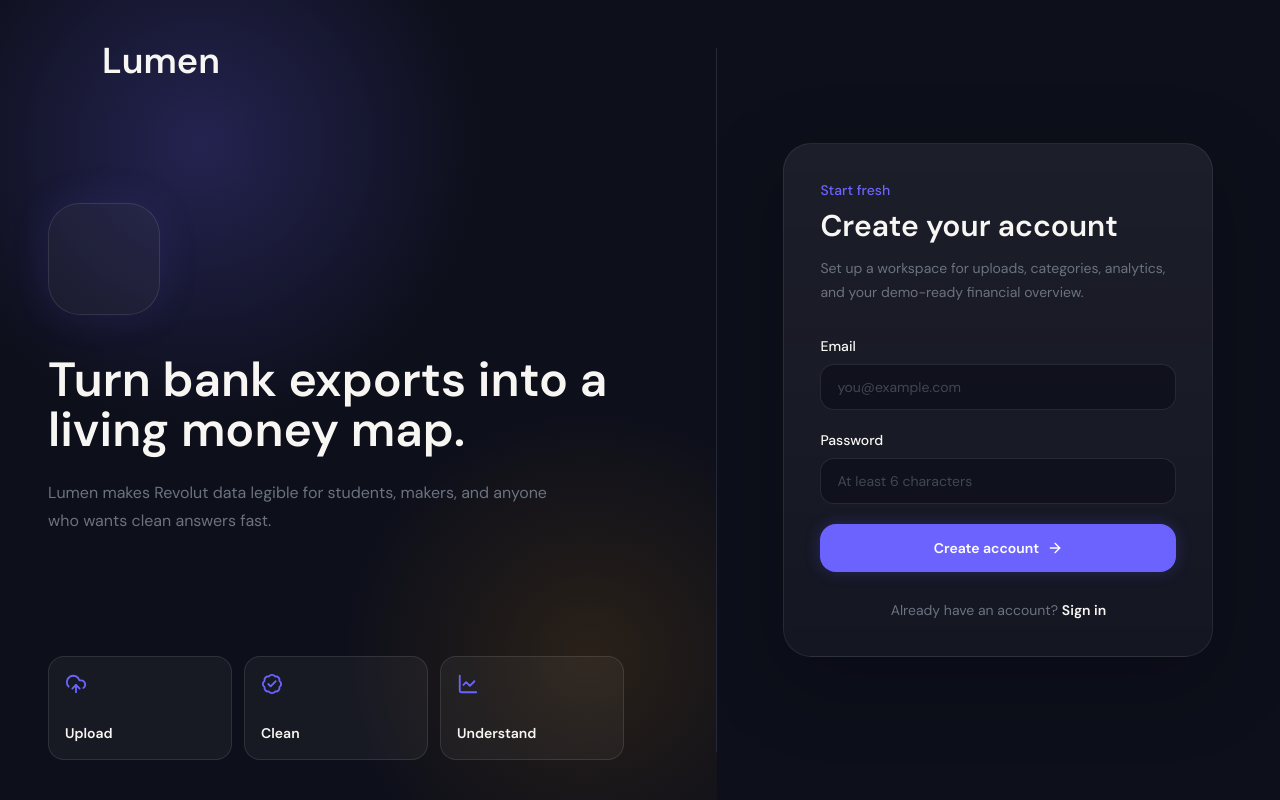
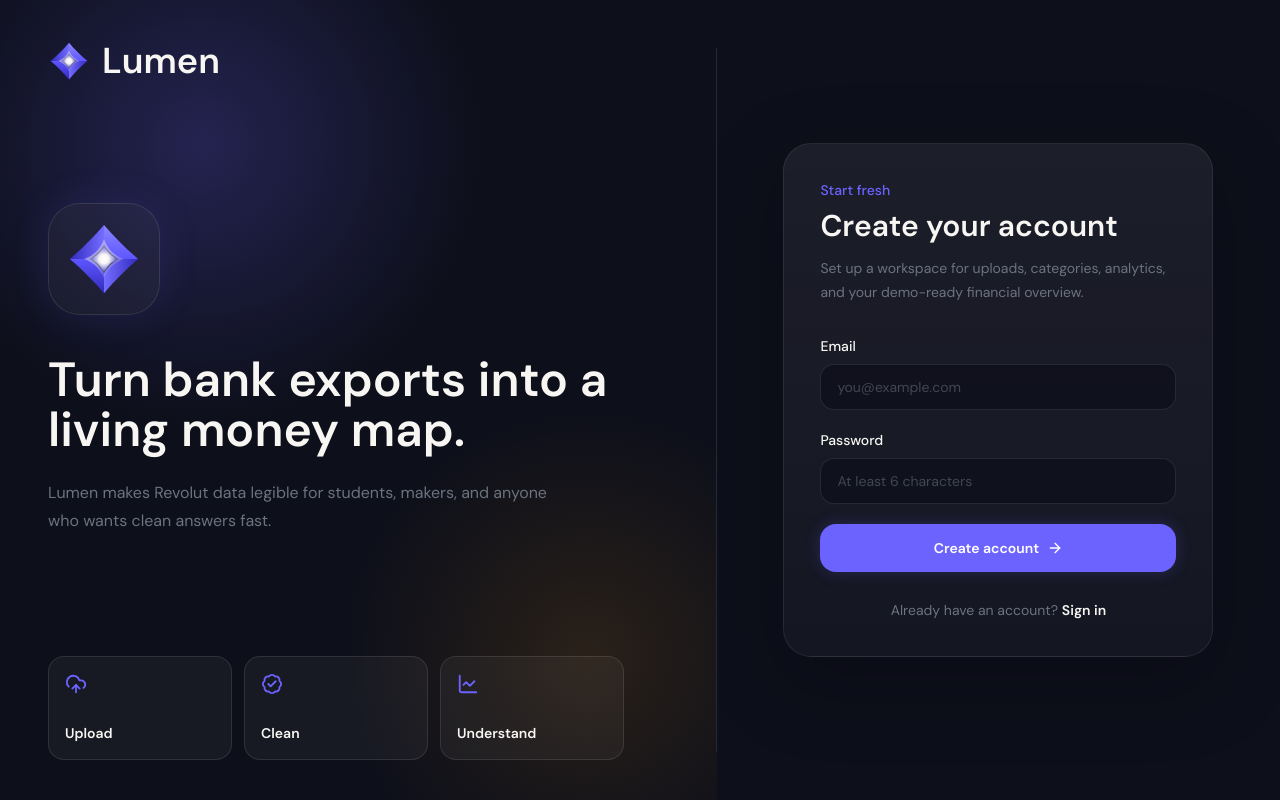
Before and after one commit to andrejbosnjakk/Lumen-Financial, a Next.js app in the folder lumen/: page /signup in a window 1280 px wide. Built offline with nearby package versions, Linux system fonts and the light colour scheme.

Commit message:
Fix logo SVG rendering

```diff
--- a/lumen/components/Logo.tsx
+++ b/lumen/components/Logo.tsx
@@ -1,18 +1,9 @@
-import { useId } from 'react'
-
 interface StarProps {
   size?: number
   className?: string
 }
 
 export function LumenStar({ size = 32, className }: StarProps) {
-  const id = useId().replace(/:/g, '')
-  const top = `lumen-top-${id}`
-  const side = `lumen-side-${id}`
-  const rim = `lumen-rim-${id}`
-  const core = `lumen-core-${id}`
-  const glow = `lumen-glow-${id}`
-
   return (
     <svg
       width={size}
@@ -20,50 +11,40 @@ export function LumenStar({ size = 32, className }: StarProps) {
       viewBox="0 0 64 64"
       fill="none"
       xmlns="http://www.w3.org/2000/svg"
-      className={className}
+      className={`block flex-shrink-0 ${className ?? ''}`}
       aria-hidden="true"
+      style={{ width: size, height: size, overflow: 'visible' }}
     >
       <defs>
-        <linearGradient id={top} x1="32" y1="4" x2="32" y2="60" gradientUnits="userSpaceOnUse">
+        <linearGradient id="lumen-star-top" x1="32" y1="4" x2="32" y2="60" gradientUnits="userSpaceOnUse">
           <stop stopColor="#8C86FF" />
           <stop offset="0.5" stopColor="#5E56FF" />
           <stop offset="1" stopColor="#332BBE" />
         </linearGradient>
-        <linearGradient id={side} x1="5" y1="32" x2="59" y2="32" gradientUnits="userSpaceOnUse">
+        <linearGradient id="lumen-star-side" x1="5" y1="32" x2="59" y2="32" gradientUnits="userSpaceOnUse">
           <stop stopColor="#342DC2" />
           <stop offset="0.5" stopColor="#746DFF" />
           <stop offset="1" stopColor="#342DC2" />
         </linearGradient>
-        <linearGradient id={rim} x1="18" y1="12" x2="46" y2="52" gradientUnits="userSpaceOnUse">
+        <linearGradient id="lumen-star-rim" x1="18" y1="12" x2="46" y2="52" gradientUnits="userSpaceOnUse">
           <stop stopColor="#B9B5FF" stopOpacity="0.92" />
           <stop offset="0.52" stopColor="#F7F6F2" stopOpacity="0.58" />
           <stop offset="1" stopColor="#5B53F2" stopOpacity="0" />
         </linearGradient>
-        <radialGradient id={core} cx="50%" cy="50%" r="50%">
+        <radialGradient id="lumen-star-core" cx="50%" cy="50%" r="50%">
           <stop stopColor="#FFFFFF" />
           <stop offset="0.34" stopColor="#F7F6F2" />
           <stop offset="0.72" stopColor="#A9A4FF" stopOpacity="0.76" />
           <stop offset="1" stopColor="#6C63FF" stopOpacity="0" />
         </radialGradient>
-        <filter id={glow} x="6" y="6" width="52" height="52" colorInterpolationFilters="sRGB">
-          <feGaussianBlur stdDeviation="2.6" result="blur" />
-          <feColorMatrix
-            in="blur"
-            type="matrix"
-            values="0 0 0 0 0.423 0 0 0 0 0.388 0 0 0 0 1 0 0 0 0.55 0"
-          />
-          <feBlend in="SourceGraphic" />
-        </filter>
       </defs>
 
-      <g filter={`url(#${glow})`}>
-        <path d="M32 4C40.8 14.2 49.8 23.2 60 32H43.7C38.8 28.8 35.2 25.2 32 20.3V4Z" fill={`url(#${top})`} />
-        <path d="M60 32C49.8 40.8 40.8 49.8 32 60V43.7C35.2 38.8 38.8 35.2 43.7 32H60Z" fill={`url(#${side})`} />
-        <path d="M32 60C23.2 49.8 14.2 40.8 4 32H20.3C25.2 35.2 28.8 38.8 32 43.7V60Z" fill={`url(#${top})`} />
-        <path d="M4 32C14.2 23.2 23.2 14.2 32 4V20.3C28.8 25.2 25.2 28.8 20.3 32H4Z" fill={`url(#${side})`} />
-        <path d="M32 15.8C35.4 24.2 39.8 28.6 48.2 32C39.8 35.4 35.4 39.8 32 48.2C28.6 39.8 24.2 35.4 15.8 32C24.2 28.6 28.6 24.2 32 15.8Z" fill={`url(#${rim})`} opacity="0.72" />
-        <path d="M32 20.6C34.4 26.4 37.6 29.6 43.4 32C37.6 34.4 34.4 37.6 32 43.4C29.6 37.6 26.4 34.4 20.6 32C26.4 29.6 29.6 26.4 32 20.6Z" fill={`url(#${core})`} />
-      </g>
+      <path d="M32 4C40.8 14.2 49.8 23.2 60 32H43.7C38.8 28.8 35.2 25.2 32 20.3V4Z" fill="url(#lumen-star-top)" />
+      <path d="M60 32C49.8 40.8 40.8 49.8 32 60V43.7C35.2 38.8 38.8 35.2 43.7 32H60Z" fill="url(#lumen-star-side)" />
+      <path d="M32 60C23.2 49.8 14.2 40.8 4 32H20.3C25.2 35.2 28.8 38.8 32 43.7V60Z" fill="url(#lumen-star-top)" />
+      <path d="M4 32C14.2 23.2 23.2 14.2 32 4V20.3C28.8 25.2 25.2 28.8 20.3 32H4Z" fill="url(#lumen-star-side)" />
+      <path d="M32 15.8C35.4 24.2 39.8 28.6 48.2 32C39.8 35.4 35.4 39.8 32 48.2C28.6 39.8 24.2 35.4 15.8 32C24.2 28.6 28.6 24.2 32 15.8Z" fill="url(#lumen-star-rim)" opacity="0.72" />
+      <path d="M32 20.6C34.4 26.4 37.6 29.6 43.4 32C37.6 34.4 34.4 37.6 32 43.4C29.6 37.6 26.4 34.4 20.6 32C26.4 29.6 29.6 26.4 32 20.6Z" fill="url(#lumen-star-core)" />
     </svg>
   )
 }
```
